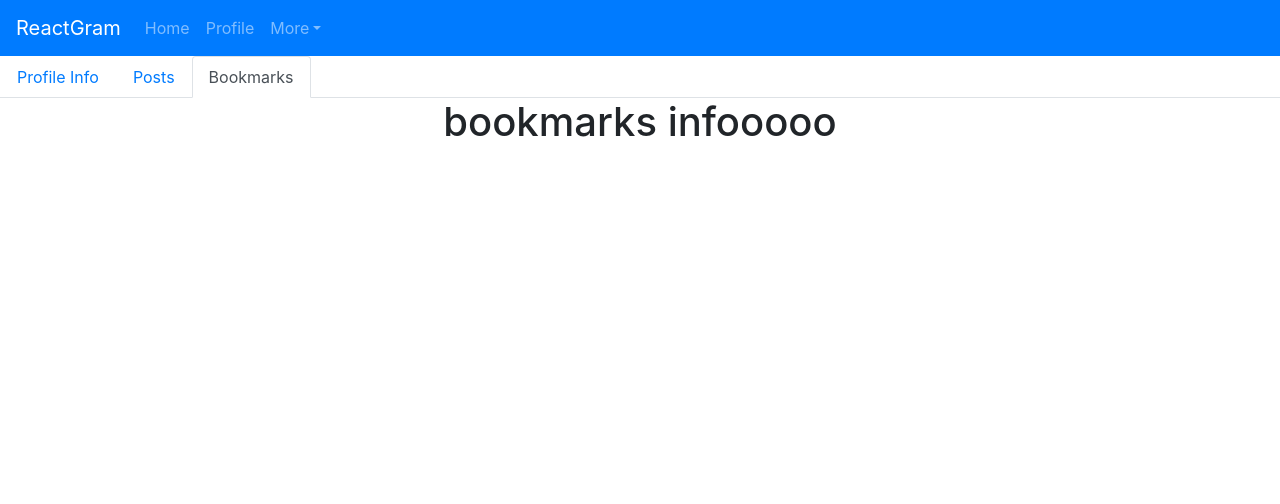
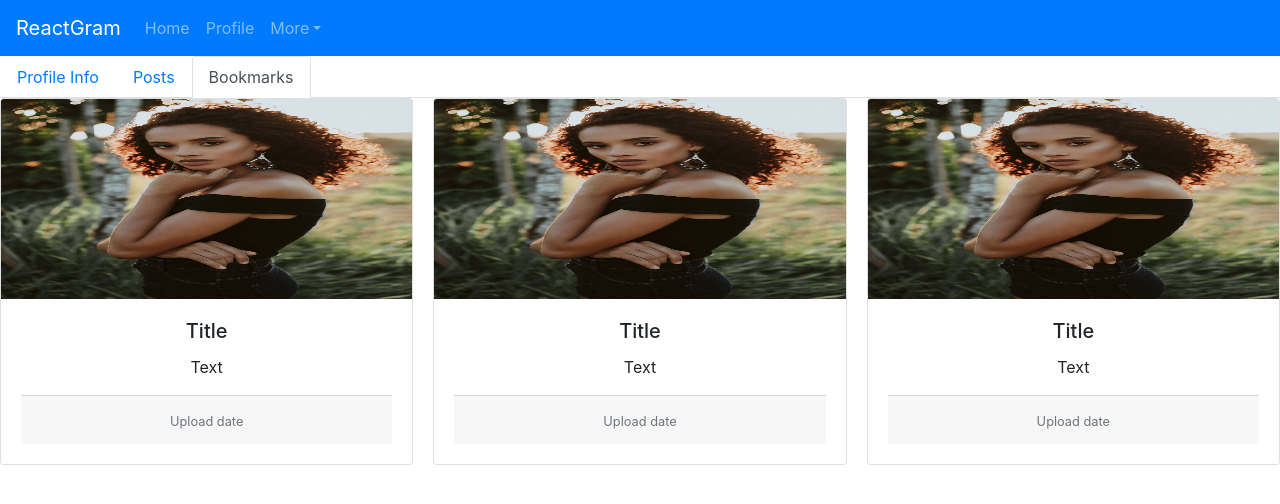
Before and after one commit to omaribrown/React-Photo-App, a React (Create React App) app in the folder react-photo-app/: page / in a window 1280 px wide. Both pictures are taken after a click on the tab "Bookmarks". Shown: the top 504 px of the page. Built offline with nearby package versions, Linux system fonts and the light colour scheme.

Commit message:
added bookmarks tab onto profile

```diff
--- a/react-photo-app/src/Components/Profile.jsx
+++ b/react-photo-app/src/Components/Profile.jsx
@@ -72,7 +72,38 @@ export default class Profile extends React.Component {
                         </CardColumns>
                     </Tab>
                     <Tab eventKey='bookmarks' title='Bookmarks'>
-                        <h1>bookmarks infooooo</h1>
+                        <CardColumns>
+                            <Card>
+                                <Card.Img variant='top' src={girl2} />
+                                <Card.Body>
+                                    <Card.Title>Title</Card.Title>
+                                    <Card.Text>Text</Card.Text>
+                                    <Card.Footer>
+                                        <small className='text-muted'>Upload date</small>
+                                </Card.Footer>
+                                </Card.Body>
+                            </Card>
+                            <Card>
+                                <Card.Img variant='top' src={girl2} />
+                                <Card.Body>
+                                    <Card.Title>Title</Card.Title>
+                                    <Card.Text>Text</Card.Text>
+                                    <Card.Footer>
+                                        <small className='text-muted'>Upload date</small>
+                                    </Card.Footer>
+                                </Card.Body>
+                            </Card>
+                            <Card>
+                                <Card.Img variant='top' src={girl2} />
+                                <Card.Body>
+                                    <Card.Title>Title</Card.Title>
+                                    <Card.Text>Text</Card.Text>
+                                    <Card.Footer>
+                                        <small className='text-muted'>Upload date</small>
+                                    </Card.Footer>
+                                </Card.Body>
+                            </Card>
+                        </CardColumns>
                     </Tab>
                 </Tabs>
 
```
